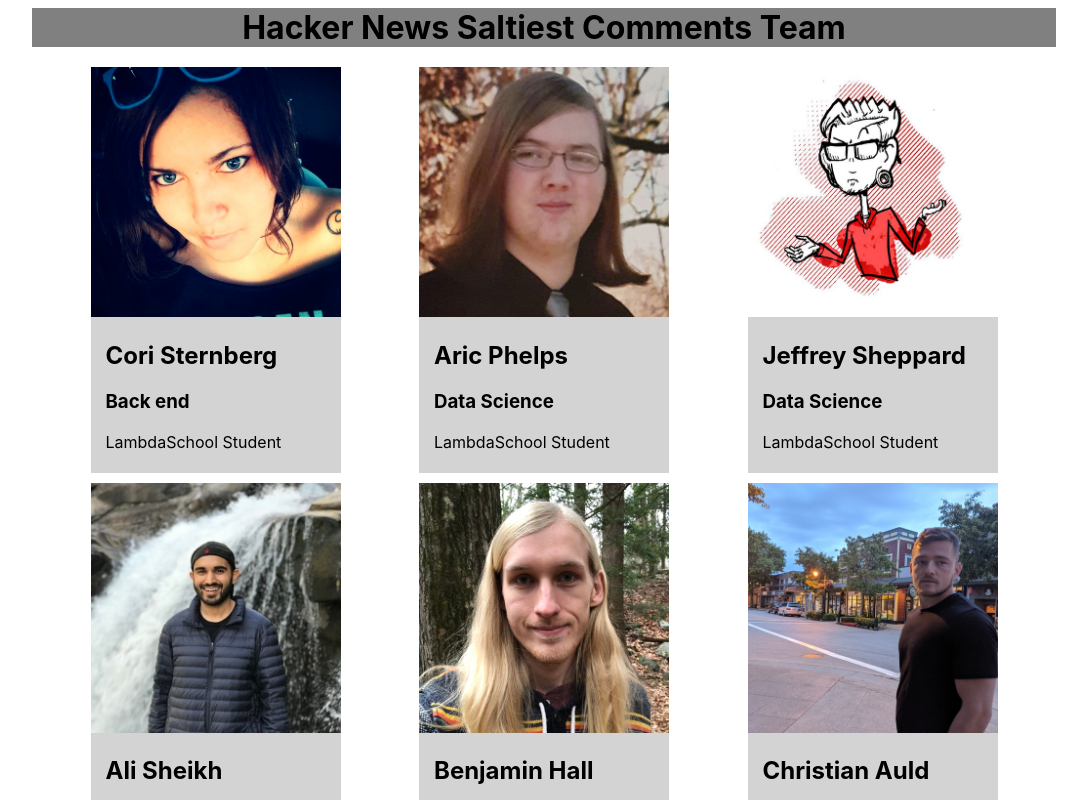
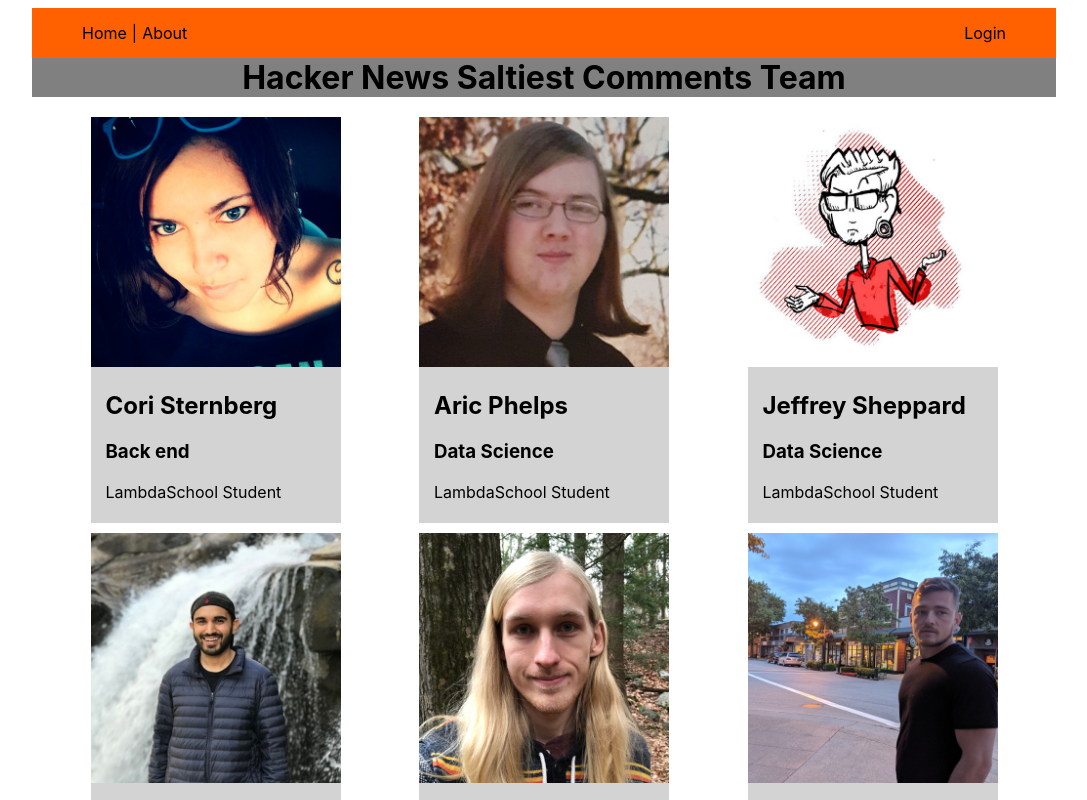
Before and after one commit to Build-Week-Hacker-News-Salt-1/Front-end, a React (Create React App) app in the folder salty-news/: page /about in a window 1280 px wide. Shown: the top 800 px of the page, without its empty margins (96-1183 px from the left). Built offline with nearby package versions, Linux system fonts and the light colour scheme.

Commit message:
Add Header to about page

```diff
--- a/salty-news/src/components/about/index.jsx
+++ b/salty-news/src/components/about/index.jsx
@@ -22,7 +22,7 @@ let Card = styled.div`
 const About = () => {
     return (
         <div>
-            {/* {<Header />} */}
+            <Header />
             <h1 id="header" style={{
                 margin: "0 0 20px",
                 textAlign: "center",
```
